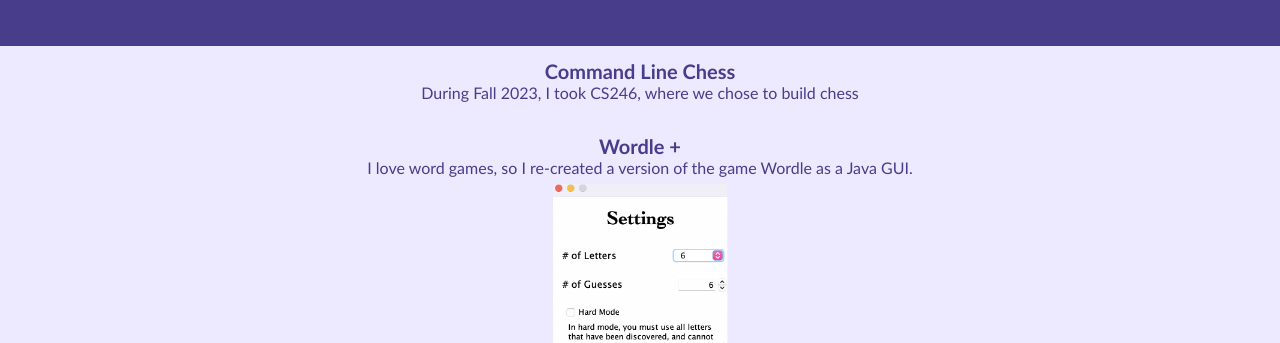
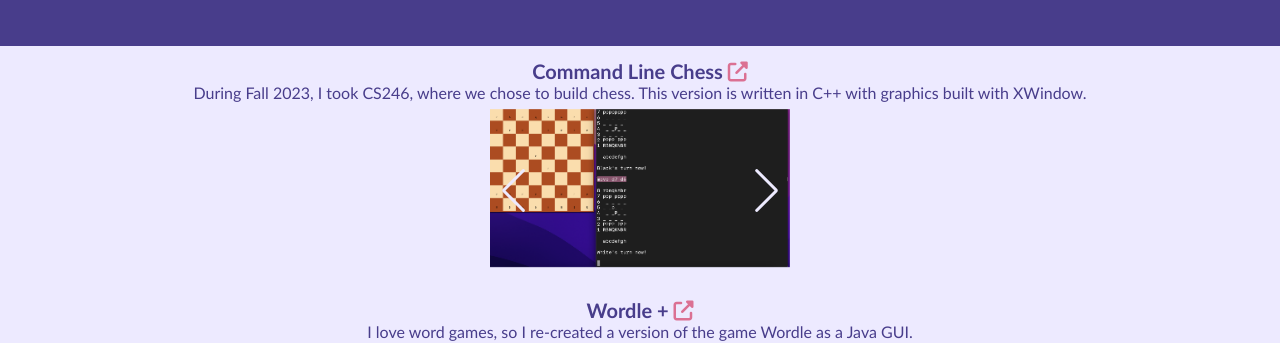
Before and after one commit to el6ine/el6ine.github.io, a plain HTML site: page projects.html in a window 1280 px wide. Shown: the part 154-497 px from the top of the page. Drawn offline with nearby package versions, Linux system fonts and the light colour scheme.

Commit message:
updated projects page

```diff
--- a/projects.html
+++ b/projects.html
@@ -35,12 +35,29 @@
     <!--h3>Projects</h3-->
 
     <div class="container">
-        <h4>Command Line Chess</h4>
-        <p>During Fall 2023, I took CS246, where we chose to build chess</p>
+        <h4>Command Line Chess <a href="https://github.com/el6ine/cmd-line-chess"><i class="fa-solid fa-up-right-from-square"></i></a></h4>
+        <p>During Fall 2023, I took CS246, where we chose to build chess. This version is written in C++ with graphics built with XWindow.</p>
+        <!-- Slider main container -->
+        <div class="swiper">
+            <!-- Additional required wrapper -->
+            <div class="swiper-wrapper">
+            <!-- Slides -->
+            <div class="swiper-slide"><img src="assets/chess-pics/game human human.png" alt=""></div>
+            <div class="swiper-slide"><img src="assets/chess-pics/chess-move1.png" alt=""></div>
+            <div class="swiper-slide"><img src="assets/chess-pics/chess-invalid piece in way.png" alt=""></div>
+            <div class="swiper-slide"><img src="assets/chess-pics/chess-computercheck.png" alt=""></div>
+            <div class="swiper-slide"><img src="assets/chess-pics/chess-moveoutofcheck.png" alt=""></div>
+            <div class="swiper-slide"><img src="assets/chess-pics/chess-resign.png" alt=""></div>
+            </div>
+
+            <!-- If we need navigation buttons -->
+            <div class="swiper-button-prev"></div>
+            <div class="swiper-button-next"></div>
+        </div>
     </div>
 
     <div class="container">
-        <h4>Wordle +</h4>
+        <h4>Wordle + <a href="https://github.com/el6ine/wordle-plus"><i class="fa-solid fa-up-right-from-square"></i></a></h4>
         <p>I love word games, so I re-created a version of the game Wordle as a Java GUI. </p>
         <!-- Slider main container -->
         <div class="swiper">
@@ -57,7 +74,6 @@
             <div class="swiper-button-prev"></div>
             <div class="swiper-button-next"></div>
         </div>
-
 </div>
 </div>
 
```
